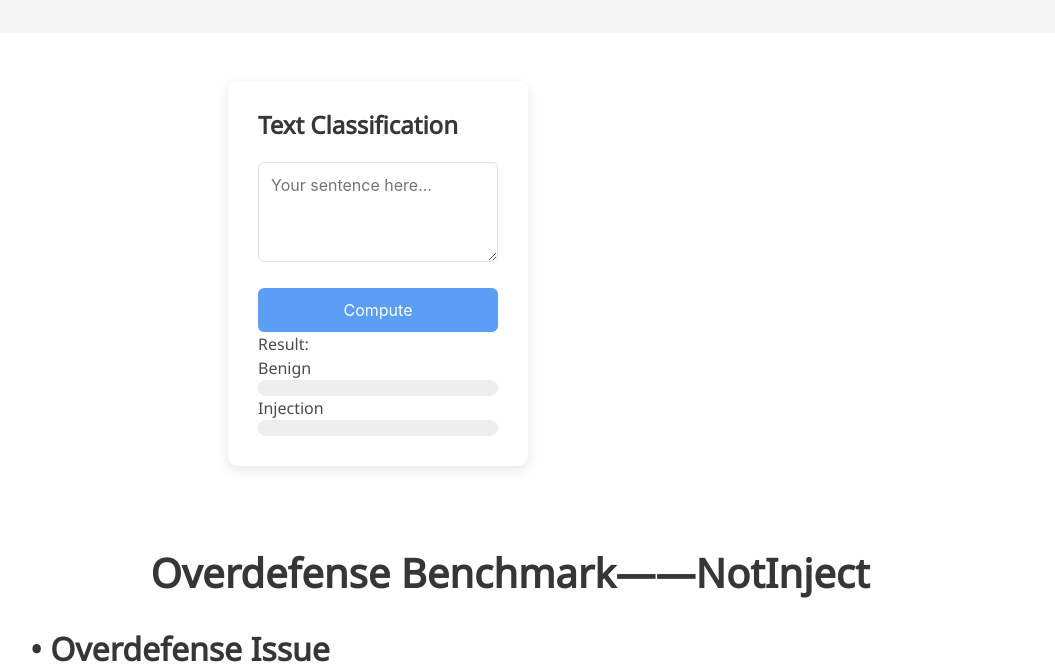
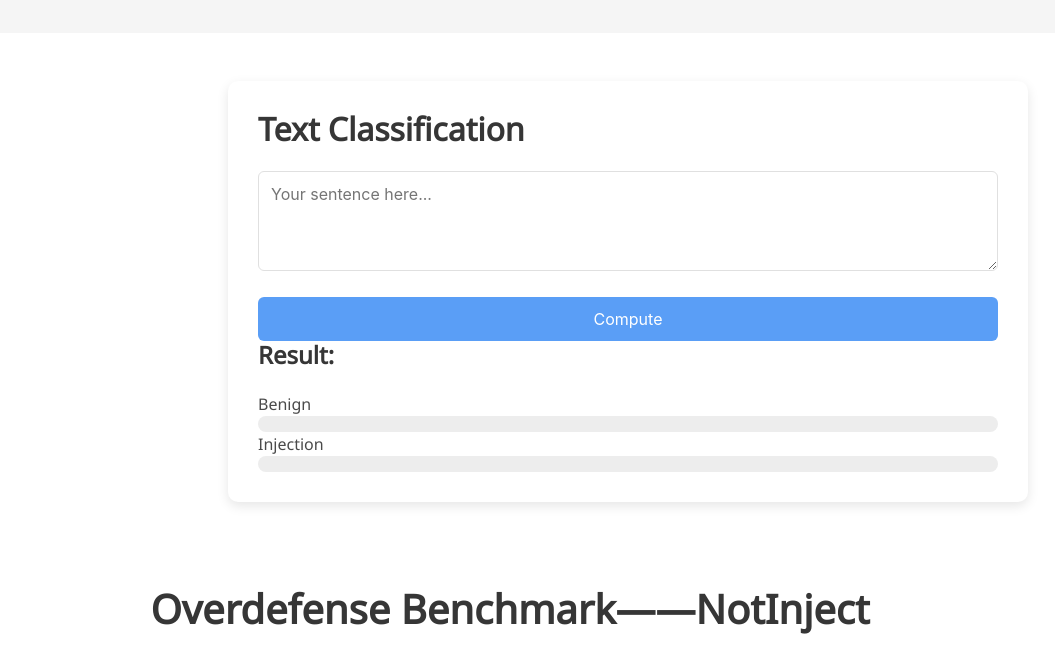
Before and after one commit to InjecGuard/InjecGuard.github.io, a plain HTML site: page index.html in a window 1280 px wide. Shown: the part 915-1579 px from the top of the page, without its empty margins (130-1185 px from the left). Drawn offline with nearby package versions, Linux system fonts and the light colour scheme; some icons are missing; a web font is replaced by a local one.

Commit message:
edit size

```diff
--- a/index.html
+++ b/index.html
@@ -35,7 +35,7 @@
       padding: 30px;
       border-radius: 10px;
       box-shadow: 0px 4px 12px rgba(0, 0, 0, 0.1);
-      width: 300px;
+      width: 800px;
     }
 
     /* Style for the input textarea */
@@ -223,7 +223,7 @@
       <div class="columns is-centered">
         <div class="column is-half">
           <div class="form-container">
-            <h2 class="title is-4">Text Classification</h2>
+            <h2 class="title is-3">Text Classification</h2> <!-- Increased title size -->
 
             <!-- Input form -->
             <form id="inferenceForm">
@@ -233,7 +233,7 @@
 
             <!-- Output display -->
             <div id="result">
-              <h3>Result:</h3>
+              <h3 class="title is-4">Result:</h3> <!-- Increased result heading size -->
 
               <div class="progress-container" id="benignContainer">
                 <div class="progress-label">Benign</div>
```
